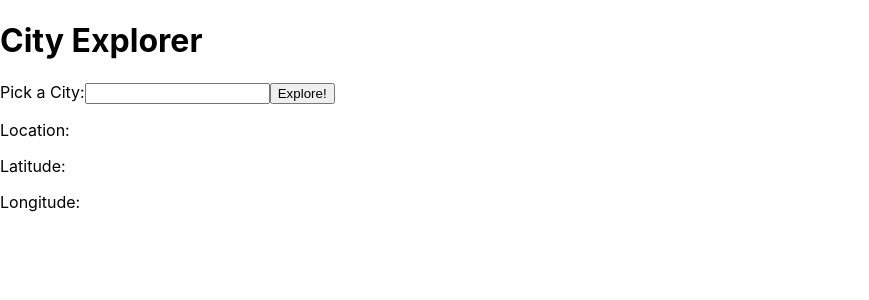
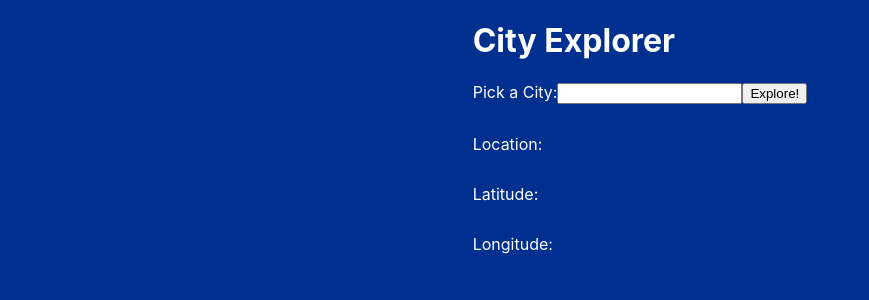
Before and after one commit to Ty1776/city-explorer, a React (Create React App) app: page / in a window 1280 px wide. Shown: the top 300 px of the page, without its empty margins (0-869 px from the left). Built offline with nearby package versions, Linux system fonts and the light colour scheme.

Commit message:
map displays

```diff
--- a/src/App.css
+++ b/src/App.css
@@ -1,38 +1,19 @@
-.App {
-  text-align: center;
+body {
+  background-color: #00308f;
+  color: white;
+  display: flex;
+  align-items: center;
+  justify-content: center;
 }
 
-.App-logo {
-  height: 40vmin;
-  pointer-events: none;
+.container {
+  margin-top: 30px;
 }
 
-@media (prefers-reduced-motion: no-preference) {
-  .App-logo {
-    animation: App-logo-spin infinite 20s linear;
-  }
+p {
+  margin-top: 30px;
 }
 
-.App-header {
-  background-color: #282c34;
-  min-height: 100vh;
-  display: flex;
-  flex-direction: column;
-  align-items: center;
-  justify-content: center;
-  font-size: calc(10px + 2vmin);
-  color: white;
+img {
+  margin-top: 30px;
 }
-
-.App-link {
-  color: #61dafb;
-}
-
-@keyframes App-logo-spin {
-  from {
-    transform: rotate(0deg);
-  }
-  to {
-    transform: rotate(360deg);
-  }
-}
--- a/src/App.js
+++ b/src/App.js
@@ -10,6 +10,7 @@ class App extends React.Component {
     this.state = {
       city: '',
       cityData: [],
+      cityMap: '',
       error: false,
       errorMessage: ''
     }
@@ -32,9 +33,8 @@ class App extends React.Component {
       let cityDataFromAxios = await axios.get(url);
       // render that data to the page
       this.setState({
-        cityData: cityDataFromAxios.data[0]
-      })
-      console.log(cityDataFromAxios);
+        cityData: cityDataFromAxios.data[0],
+      }, this.viewMap)
 
     } catch (error) {
       this.setState({
@@ -42,6 +42,24 @@ class App extends React.Component {
         errorMessage: error.message,
       })
     }
+  }
+
+  viewMap = async () => {
+
+    try {
+      let mapUrl = `https://maps.locationiq.com/v3/staticmap?key=${process.env.REACT_APP_LOCATIONIQ_API_KEY}&center=${this.state.cityData.lat},${this.state.cityData.lon}&zoom=12&size=500x500&format=jpeg`
+
+      this.setState({
+        cityMap: mapUrl,
+      })
+
+    } catch (error) {
+      this.setState({
+        error: true,
+        errorMessage: error.message,
+      })
+    }
+    console.log(this.state.cityMap);
   }
 
   render() {
@@ -62,17 +80,14 @@ class App extends React.Component {
             <p>Location: {this.state.cityData.display_name}</p>
             <p>Latitude: {this.state.cityData.lat}</p>
             <p>Longitude: {this.state.cityData.lon}</p>
+            {this.state.cityMap ?
+            <img src = {this.state.cityMap} alt = 'map of city'/>
+            : null
+            }
           </Row>
         </Container>
       }
 
-        {/* <Container>
-          <Row>
-            <p>{this.state.cityData.display_name}</p>
-            <p>{this.state.cityData.lat}</p>
-            <p>{this.state.cityData.lon}</p>
-          </Row>
-        </Container> */}
 
       </>
     )
```
